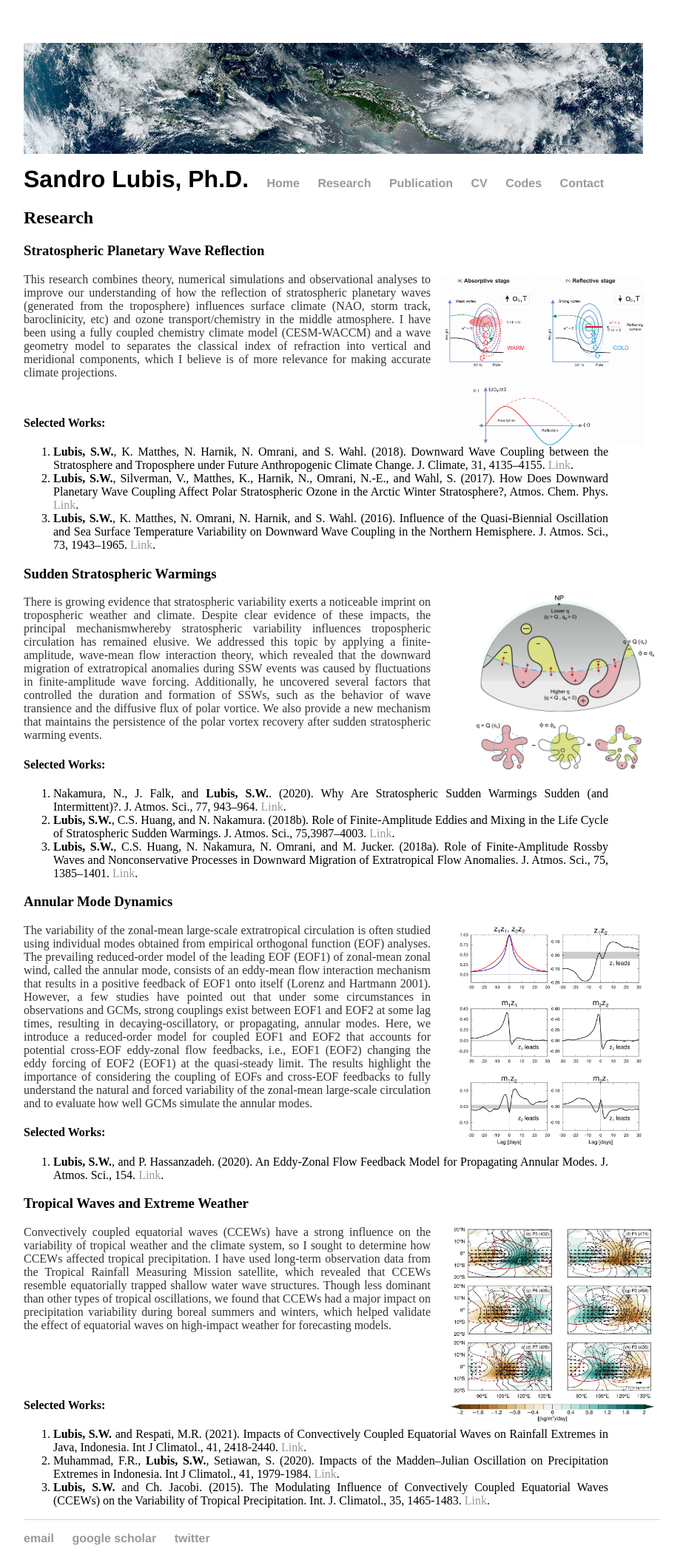
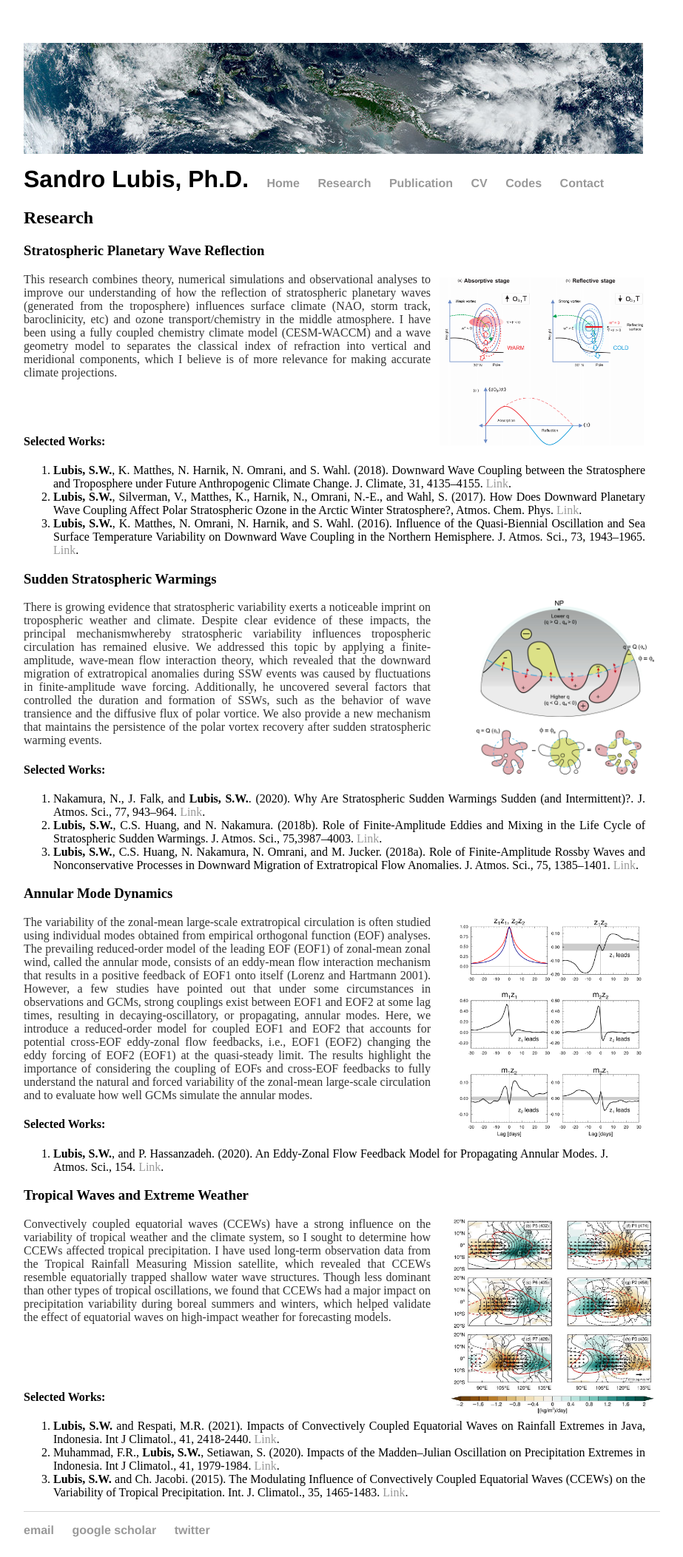
Before and after one commit to sandrolubis/sandrolubis.github.io, a Jekyll site: the page built from research/index.html, in a window 1280 px wide. Shown: the whole page at 74% size, without its empty margins (276-1199 px from the left). Built offline with Jekyll 4.4.1, drawn with Linux system fonts in a browser that asks for light colours.

Commit message:
Update index.html

```diff
--- a/research/index.html
+++ b/research/index.html
@@ -11,8 +11,8 @@ title: Research Interests | Sandro Lubis
 				 influences surface climate (NAO, storm track, baroclinicity, etc) and ozone transport/chemistry in the middle atmosphere. I have been
 				using a fully coupled chemistry climate model (CESM-WACCM) and a wave geometry model to separates the classical index of refraction into vertical and meridional
 				components, which I believe is of more relevance for making accurate climate projections.  </font></p>
-			<h4 style="margin-top:50px;">Selected Works:</h4>
-			<ol style="width:750px; text-align:justify;">
+			<h4 style="margin-top:75px;">Selected Works:</h4>
+			<ol style="text-align:justify;">
 			  <li><b>Lubis, S.W.</b>, K. Matthes, N. Harnik, N. Omrani, and S. Wahl. (2018). Downward Wave Coupling between the Stratosphere and Troposphere under Future Anthropogenic Climate Change. J. Climate, 31, 4135–4155. <a href="https://doi.org/10.1175/JCLI-D-17-0382.1">Link</a>.</li>
 			  <li><b>Lubis, S.W.</b>, Silverman, V., Matthes, K., Harnik, N., Omrani, N.-E., and Wahl, S. (2017). How Does Downward Planetary Wave Coupling Affect Polar Stratospheric Ozone in the Arctic Winter Stratosphere?, Atmos. Chem. Phys. <a href="https://doi.org/10.5194/acp-2016-558">Link</a>.</li>
 			  <li><b>Lubis, S.W.</b>, K. Matthes, N. Omrani, N. Harnik, and S. Wahl. (2016). Influence of the Quasi-Biennial Oscillation and Sea Surface Temperature Variability on Downward Wave Coupling in the Northern Hemisphere.
@@ -29,7 +29,7 @@ title: Research Interests | Sandro Lubis
 				controlled the duration and formation of SSWs, such as the behavior of wave transience and the diffusive flux of polar vortice. We also provide a new mechanism that maintains the persistence of
 				the polar vortex recovery after sudden stratospheric warming events.</font></p>
 			<h4>Selected Works:</h4>
-			<ol style="width:750px; text-align:justify;">
+			<ol style="text-align:justify;">
 			  <li>Nakamura, N., J. Falk, and <b>Lubis, S.W.</b>. (2020). Why Are Stratospheric Sudden Warmings Sudden (and Intermittent)?.
 			      J. Atmos. Sci., 77, 943–964. <a href="https://doi.org/10.1175/JAS-D-19-0249.1">Link</a>.</li>
 			  <li><b>Lubis, S.W.</b>, C.S. Huang, and N. Nakamura. (2018b). Role of Finite-Amplitude Eddies and Mixing in the Life Cycle of Stratospheric Sudden Warmings.
@@ -63,7 +63,7 @@ title: Research Interests | Sandro Lubis
 				we found that CCEWs had a major impact on precipitation variability during boreal summers and winters,
 				which helped validate the effect of equatorial waves on high-impact weather for forecasting models. </font></p>
 			<h4 style="margin-top:90px;">Selected Works:</h4>
-			<ol style="width:750px; text-align:justify;">
+			<ol style="text-align:justify;">
 			  <li><b>Lubis, S.W.</b> and Respati, M.R. (2021). Impacts of Convectively Coupled Equatorial Waves on Rainfall Extremes in Java, Indonesia. Int J Climatol., 41, 2418-2440. <a href="https://doi.org/10.1002/joc.6967">Link</a>.</li>
 			  <li>Muhammad, F.R., <b>Lubis, S.W.</b>, Setiawan, S. (2020).  Impacts of the Madden–Julian Oscillation on Precipitation Extremes in Indonesia. Int J Climatol., 41, 1979-1984. <a href="https://doi.org/10.1002/joc.6941">Link</a>.</li>
 			  <li><b>Lubis, S.W.</b> and Ch. Jacobi. (2015). The Modulating Influence of Convectively Coupled Equatorial Waves (CCEWs) on the Variability of Tropical Precipitation. Int. J. Climatol., 35, 1465-1483. <a href="https://doi.org/10.1002/joc.4069">Link</a>.</li>
```
